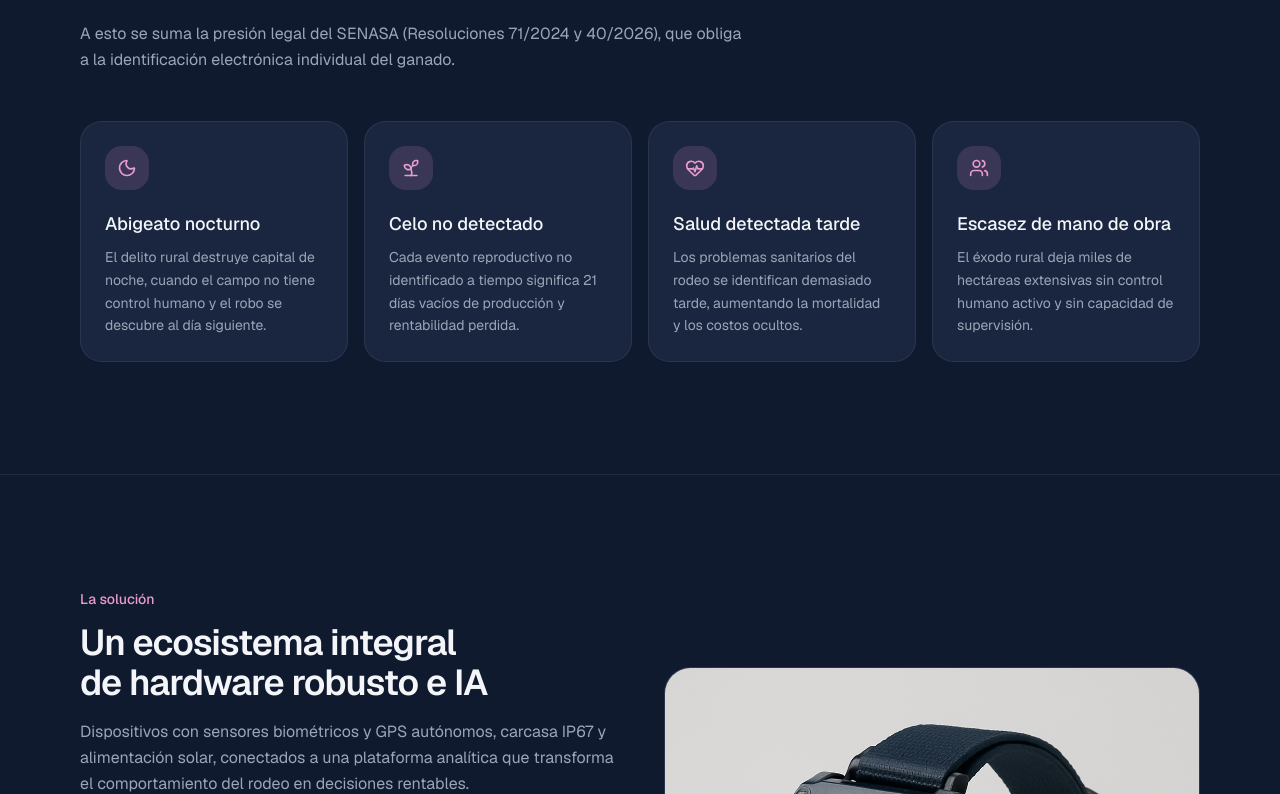
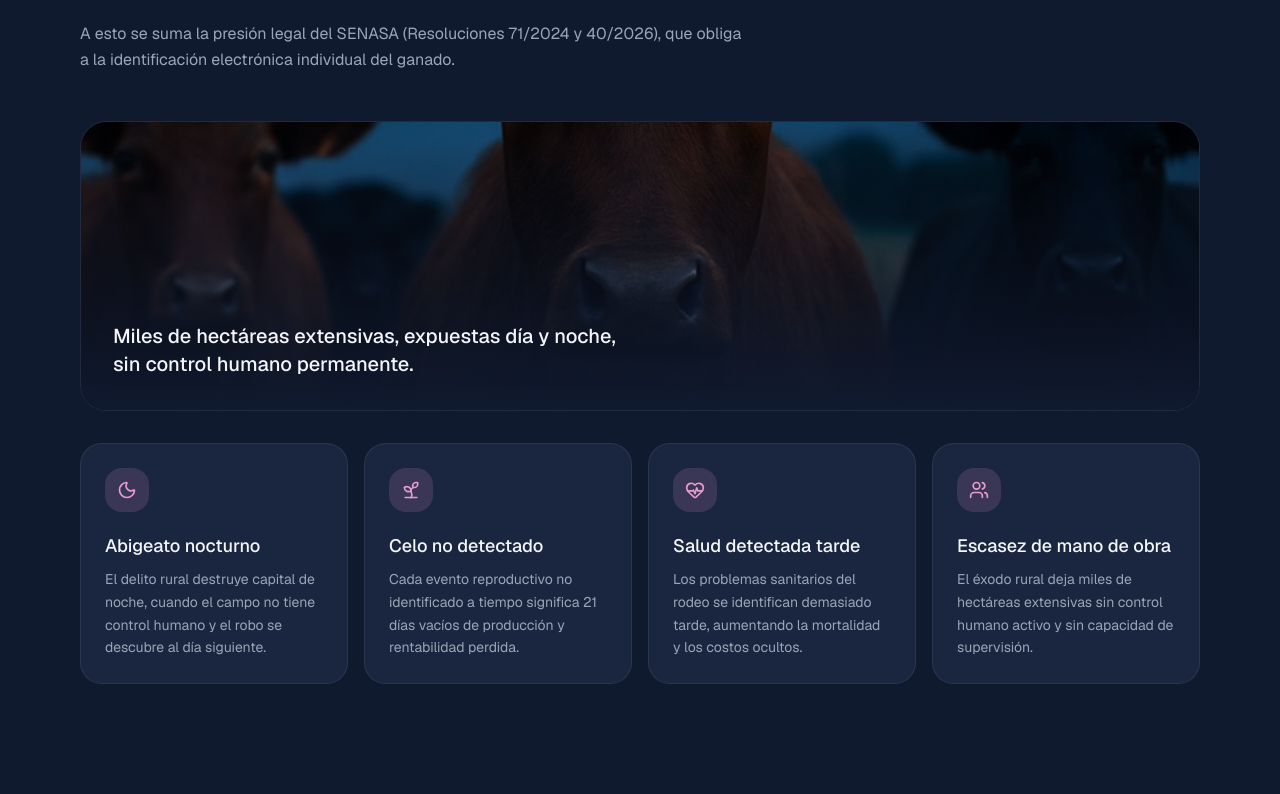
Before and after one commit to GonTurri/vigia-landing-page, a Next.js app: page / in a window 1280 px wide. Shown: the part 1186-1980 px from the top of the page. Built offline with nearby package versions, Linux system fonts and the light colour scheme.

Commit message:
feat: add image components and new images to problem and team sections

```diff
--- a/components/problem-section.tsx
+++ b/components/problem-section.tsx
@@ -1,3 +1,4 @@
+import Image from "next/image"
 import { Moon, HeartPulse, Sprout, Users } from "lucide-react"
 
 const problems = [
@@ -39,7 +40,22 @@ export function ProblemSection() {
           </p>
         </div>
 
-        <div className="mt-12 grid grid-cols-1 gap-4 sm:grid-cols-2 lg:grid-cols-4">
+        <div className="relative mt-12 overflow-hidden rounded-3xl border border-border/60">
+          <Image
+            src="/vacas-rodeo.png"
+            alt="Rodeo de ganado en campo abierto al atardecer"
+            width={1600}
+            height={700}
+            className="h-56 w-full object-cover md:h-72"
+          />
+          <div className="absolute inset-0 bg-gradient-to-t from-background via-background/40 to-transparent" />
+          <p className="absolute bottom-0 left-0 max-w-xl p-6 text-pretty text-lg font-medium text-foreground md:p-8 md:text-xl">
+            Miles de hectáreas extensivas, expuestas día y noche, sin control
+            humano permanente.
+          </p>
+        </div>
+
+        <div className="mt-8 grid grid-cols-1 gap-4 sm:grid-cols-2 lg:grid-cols-4">
           {problems.map(({ icon: Icon, title, text }) => (
             <div
               key={title}
--- a/components/team-section.tsx
+++ b/components/team-section.tsx
@@ -1,3 +1,5 @@
+import Image from "next/image"
+
 const team = [
   { name: "Santiago Mendez", role: "CEO" },
   { name: "Diego Hernandez Canetti", role: "CMO" },
@@ -33,6 +35,17 @@ export function TeamSection() {
           </p>
         </div>
 
+        <div className="relative mt-12 overflow-hidden rounded-3xl border border-border/60">
+          <Image
+            src="/campo-vacas-dia.png"
+            alt="Ganado pastando en la llanura pampeana argentina"
+            width={1600}
+            height={700}
+            className="h-56 w-full object-cover md:h-80"
+          />
+          <div className="absolute inset-0 bg-gradient-to-t from-background/80 via-transparent to-transparent" />
+        </div>
+
         <div className="mt-12 grid grid-cols-2 gap-4 sm:grid-cols-3 lg:grid-cols-4">
           {team.map((member) => (
             <div
```
Also changed, not shown: public/campo-vacas-dia.png (added), public/vacas-rodeo.png (added).
